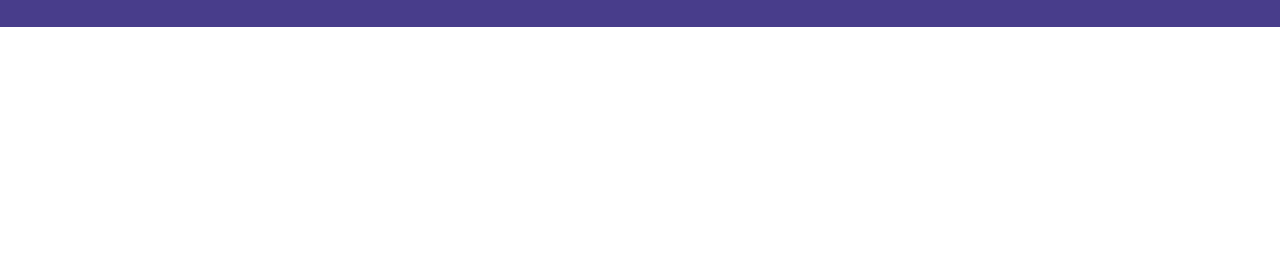
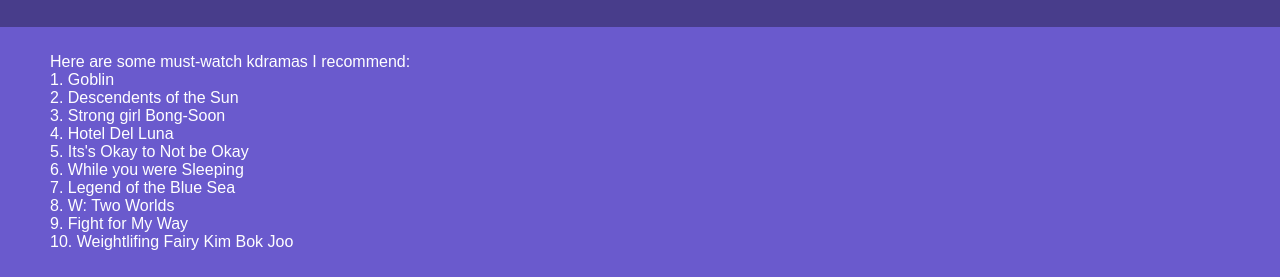
Before and after one commit to Susiexx04/Website, a plain HTML site: page index.html in a window 1280 px wide. Shown: the part 4507-4784 px from the top of the page. Before the commit the page ends 4534 px from the top, so only its background shows below. Drawn offline with Linux system fonts and the light colour scheme.

Commit message:
Must-watch kdramas

```diff
--- a/index.html
+++ b/index.html
@@ -51,7 +51,9 @@
   padding: 10px 50px;
   }
   #Must-Watch {
-    background-color: #423711;
+    background-color: #6A5ACD;
+     color: white;
+    padding: 10px 50px;
   }
   #Link {
     background-color: #bbb5a7;
@@ -101,13 +103,26 @@
          alt="asianwiki.com" width="280" height="390"> <br>
     9. King the Land <br>
     <img src="https://i.mydramalist.com/jQyzPw_2f.jpg"
-         alt="mydramlist.com" width="280" height="390"> <br>
+         alt="mydramlist.com" width="270" height="390"> <br>
     10. Celebrity <br>
     <img src="https://asianwiki.com/images/6/69/Celebrity_Netflix-p1.jpg"
          alt="asianwiki.com" width="270" height="390"> <br>
   </p>
 </div>
 <div id="Must-Watch">
+  <p>
+    Here are some must-watch kdramas I recommend:<br>
+    1. Goblin<br>
+    2. Descendents of the Sun<br>
+    3. Strong girl Bong-Soon<br>
+    4. Hotel Del Luna<br>
+    5. Its's Okay to Not be Okay <br>
+    6. While you were Sleeping<br>
+    7. Legend of the Blue Sea<br>
+    8. W: Two Worlds<br>
+    9. Fight for My Way<br>
+    10. Weightlifing Fairy Kim Bok Joo<br>
+  </p>
 </div>
 <div id="Link">
 </div>
```
